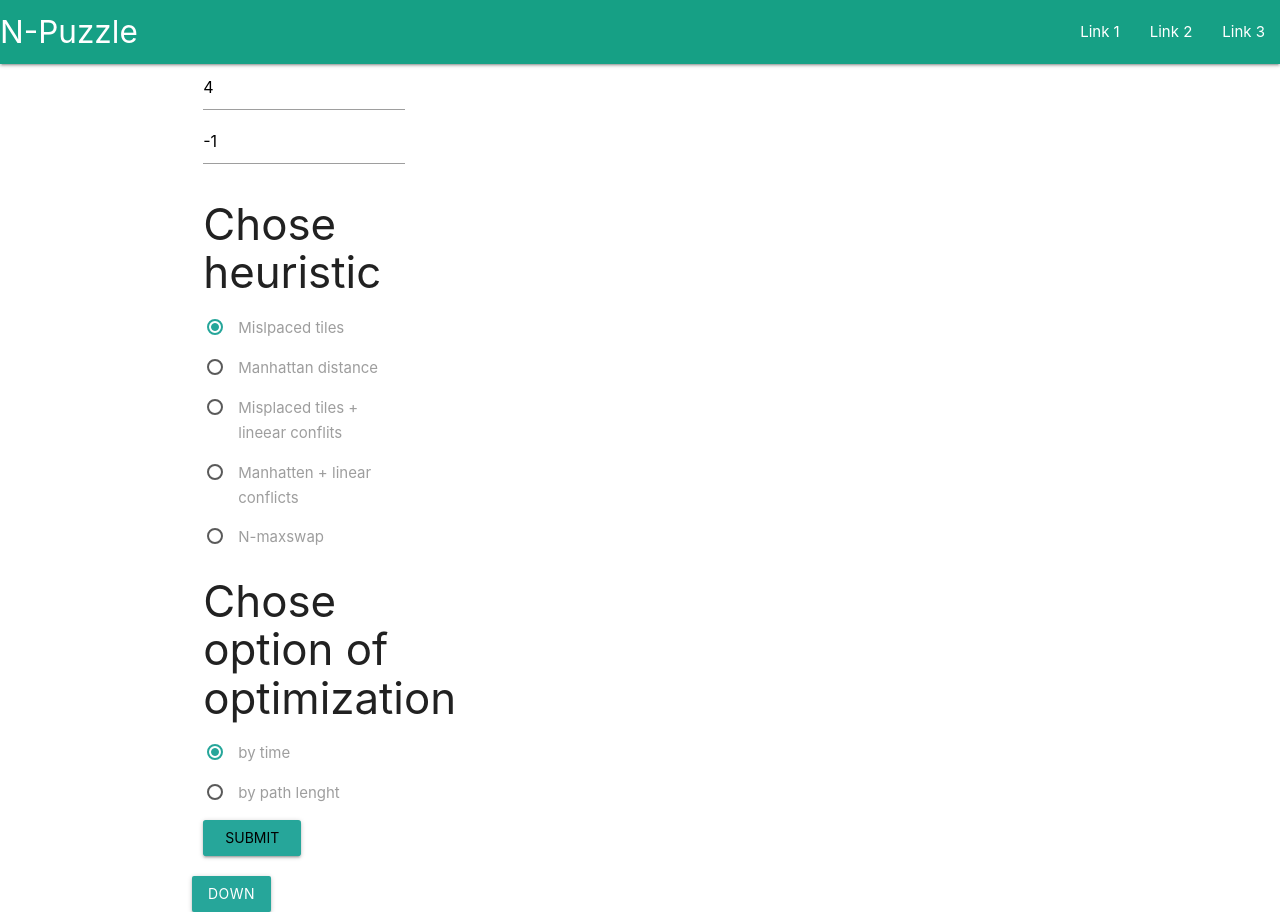
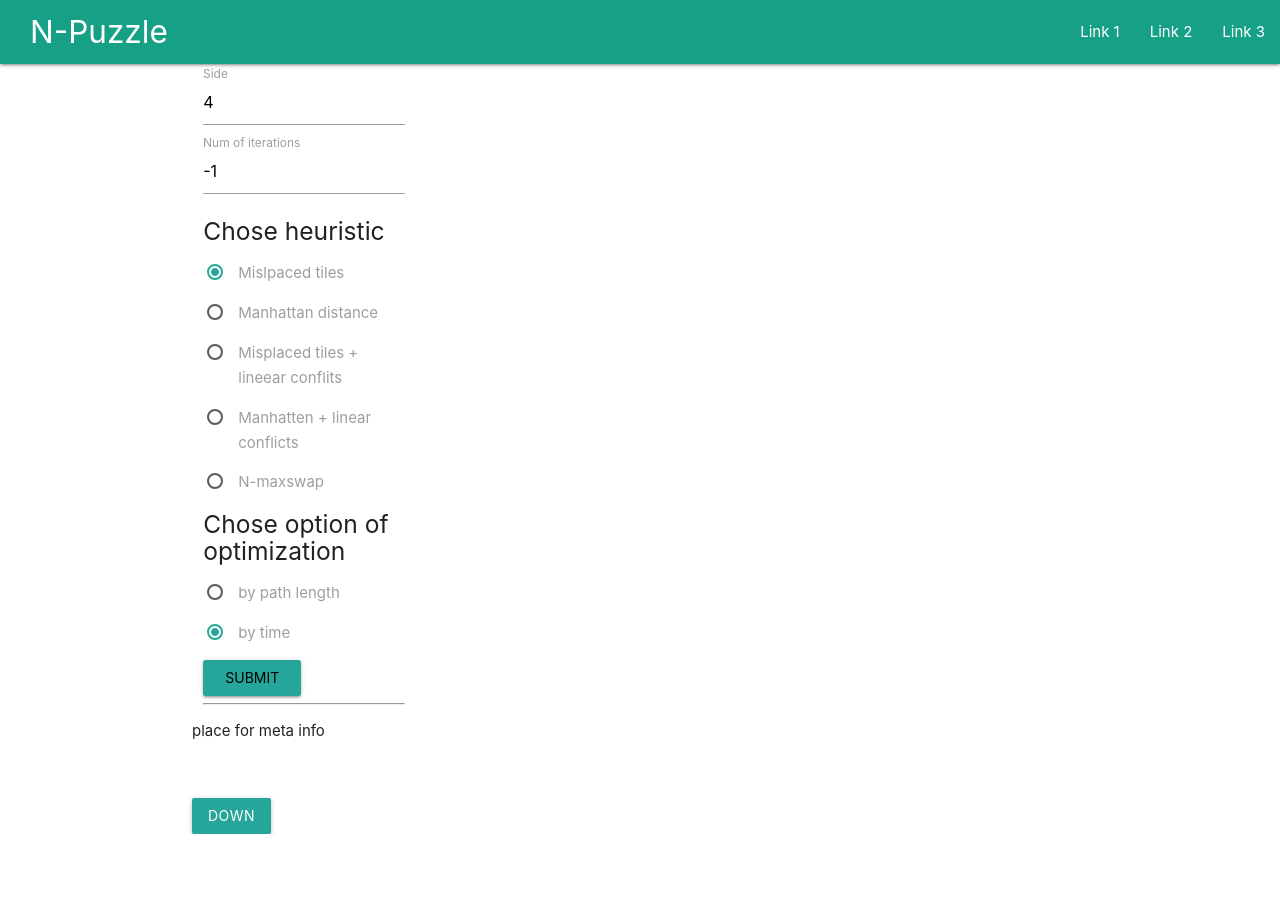
Before and after one commit to rhakh/N-Puzzle, a website: page webPages/index.html in a window 1280 px wide. After the commit the page ends 834 px from the top, so only its background shows below. Drawn offline with nearby package versions, Linux system fonts and the light colour scheme.

Commit message:
cosmetic for merge

```diff
--- a/webPages/app2.js
+++ b/webPages/app2.js
@@ -34,15 +34,12 @@ Puzzle.prototype.swapCells = function (direction) {
   }
 
   if (target > -1) {
-    console.log('Move', target);
     // console.log("FN MS", this.moveCell);
     setTimeout(this.moveCell(target), 20000);
   }
 };
 
 Puzzle.prototype.moveCell = function (target) {
-  console.log('moveCell target', target);
-
   var cell = document.getElementsByClassName('cell')[5];
   for (let i = 0; i < this.total; i++) {
     var cell = document.getElementsByClassName('cell')[i];
@@ -62,8 +59,6 @@ Puzzle.prototype.placeCell = function (cell, i) {
 };
 
 Puzzle.prototype.fillCells = function (map) {
-  console.log(map);
-
   const fragment = document.createDocumentFragment();
   for (let i = 0; i < this.total; i++) {
     if (parseInt(map[i]) === 0) {
@@ -246,6 +241,7 @@ function takeForm(form, puzzle) {
       msg = JSON.parse(msg);
       const moves = msg.data.movements;
       console.log(moves);
+      console.log(msg);
       if (moves !== undefined) { handleResponse(msg.data.movements, puzzle); }
     },
   });
--- a/webPages/index.html
+++ b/webPages/index.html
@@ -16,7 +16,7 @@
 <body>
 <nav>
     <div class="nav-wrapper nav">
-        <a href="#" class="brand-logo">N-Puzzle</a>
+        <a href="#" class="brand-logo" style="margin-left: 30px">N-Puzzle</a>
         <ul id="nav-mobile" class="right hide-on-med-and-down">
             <li><a href="#">Link 1</a></li>
             <li><a href="#">Link 2</a></li>
@@ -28,10 +28,15 @@
     <div class="row">
         <div class="col s3">
             <form id="inputForm">
-
-                <input type="text" name="side" value="4"><br>
-                <input type="text" name="iterations" value="-1"><br>
-                <h3>Chose heuristic</h3>
+                <div class="input-field">
+                  <input id="side" type="text" name="side" value="4"><br>
+                  <label for="side">Side</label>
+                </div>
+                <div class="input-field">
+                  <input id="iterations" type="text" name="iterations" value="-1"><br>
+                  <label for="iterations">Num of iterations</label>
+                 </div>
+                <h5>Chose heuristic</h5>
                 <p>
                     <label>
                         <input class="with-gap" name="group1" type="radio" checked />
@@ -61,21 +66,23 @@
                         <input class="with-gap" name="group1" type="radio"  />
                         <span>N-maxswap</span>
                     </label>
-                <h3>Chose option of optimization</h3>
+                <h5>Chose option of optimization</h5>
+                <p>
+                    <label>
+                        <input class="with-gap" name="group2" type="radio"  />
+                        <span>by path length</span>
+                    </label>
+                </p>
                 <p>
                     <label>
                         <input class="with-gap" name="group2" type="radio" checked />
                         <span>by time</span>
                     </label>
                 </p>
-                <p>
-                    <label>
-                        <input class="with-gap" name="group2" type="radio"  />
-                        <span>by path lenght</span>
-                    </label>
-                </p>
-                <input class="waves-effect waves-light btn" type="button" onclick="takeForm(this.form, puzzle)" value="Submit">
+                <input class="waves-effect btn" type="button" onclick="takeForm(this.form, puzzle)" value="Submit">
             </form>
+            <hr>
+            <div class="row"><p>place for meta info</p></div>
         </div>
         <div class="col s9">
             <div id="puzzle">
```
